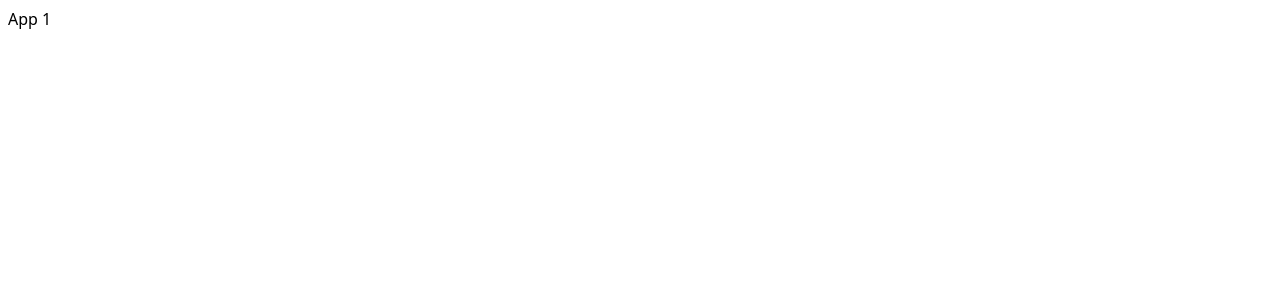
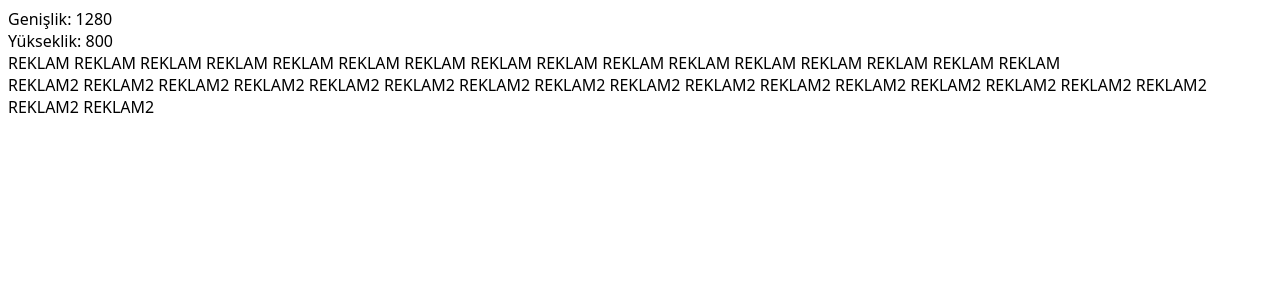
Before and after one commit to hasantktledu/hafta14, a React (Create React App) app: page / in a window 1280 px wide. Shown: the top 300 px of the page. Built offline with nearby package versions, Linux system fonts and the light colour scheme.

Commit message:
Pencere genişliğini takip eden hook örneği yapıldı.

```diff
--- a/src/App.css
+++ b/src/App.css
@@ -2,3 +2,7 @@
   box-sizing: border-box;
   font-family: system-ui, -apple-system, BlinkMacSystemFont, 'Segoe UI', Roboto, Oxygen, Ubuntu, Cantarell, 'Open Sans', 'Helvetica Neue', sans-serif;
 }
+
+.gizle {
+  display: none;
+}
--- a/src/App.js
+++ b/src/App.js
@@ -1,9 +1,29 @@
 import './App.css';
+import useWindowSize from './hooks/useWindowSize';
 
 function App() {
+  const pencere = useWindowSize()
+
+
   return (
     <>
-      App 1
+      <div>
+        Genişlik: {pencere.width} <br />
+        Yükseklik: {pencere.height}
+      </div>
+
+      <div className={pencere.width<=600 ? 'gizle' : ''}>
+        REKLAM REKLAM REKLAM REKLAM REKLAM REKLAM REKLAM REKLAM
+        REKLAM REKLAM REKLAM REKLAM REKLAM REKLAM REKLAM REKLAM
+      </div>
+
+      {
+        pencere.width > 600 &&
+          <div>
+            REKLAM2 REKLAM2 REKLAM2 REKLAM2 REKLAM2 REKLAM2 REKLAM2 REKLAM2 REKLAM2
+            REKLAM2 REKLAM2 REKLAM2 REKLAM2 REKLAM2 REKLAM2 REKLAM2 REKLAM2 REKLAM2
+          </div>
+      }
     </>
   );
 }
--- /dev/null
+++ b/src/hooks/useWindowSize.js
@@ -0,0 +1,27 @@
+import { useState, useEffect } from 'react';
+
+function useWindowSize() {
+  const [windowSize, setWindowSize] = useState({
+    width: undefined,
+    height: undefined,
+  });
+
+  useEffect(() => {
+    function handleResize() {
+      setWindowSize({
+        width: window.innerWidth,
+        height: window.innerHeight,
+      });
+    }
+
+    window.addEventListener("resize", handleResize);
+
+    handleResize();
+
+    return () => window.removeEventListener("resize", handleResize);
+  }, []);
+
+  return windowSize;
+}
+
+export default useWindowSize;
```
